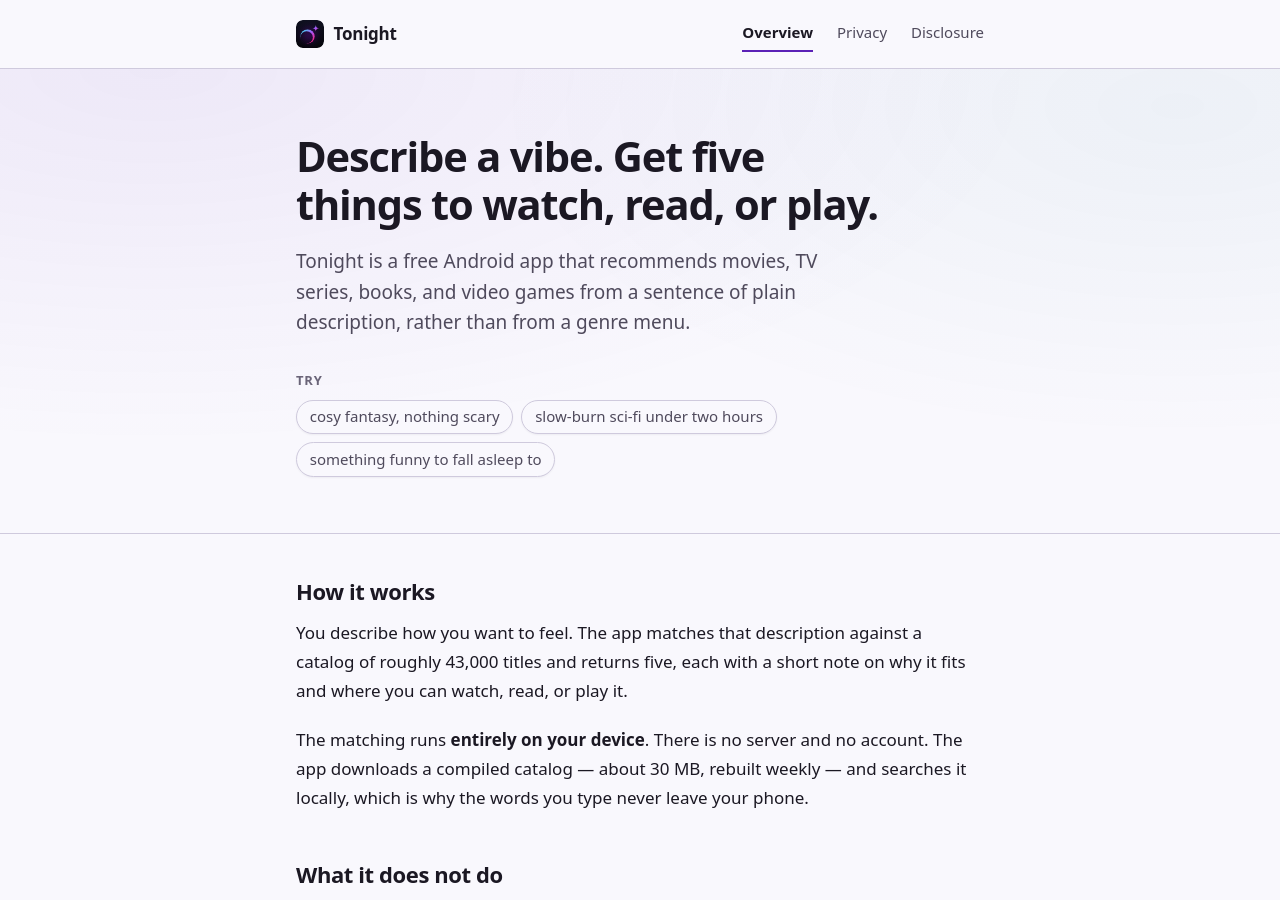
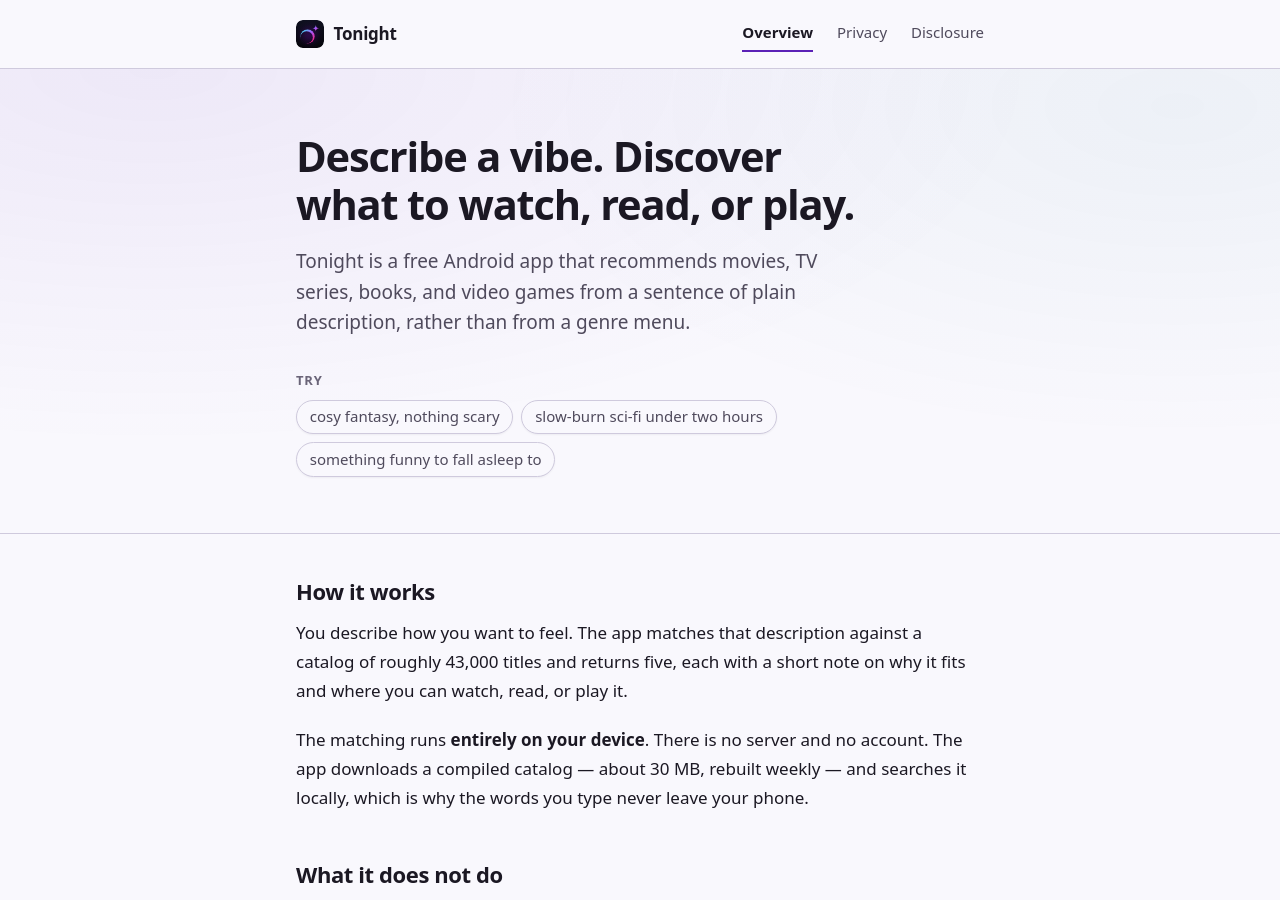
Before and after one commit to amittal2001/tonight-legal, a Jekyll site: the page built from index.md, in a window 1280 px wide and 900 px high. Built offline with Jekyll 4.4.1, drawn with Linux system fonts in a browser that asks for light colours.

Commit message:
Update index.md

```diff
--- a/index.md
+++ b/index.md
@@ -1,7 +1,7 @@
 ---
 title: Tonight
 hero: true
-heading: Describe a vibe. Get five things to watch, read, or play.
+heading: Describe a vibe. Discover what to watch, read, or play.
 lede: >-
   Tonight is a free Android app that recommends movies, TV series, books, and video games from a
   sentence of plain description, rather than from a genre menu.
```
